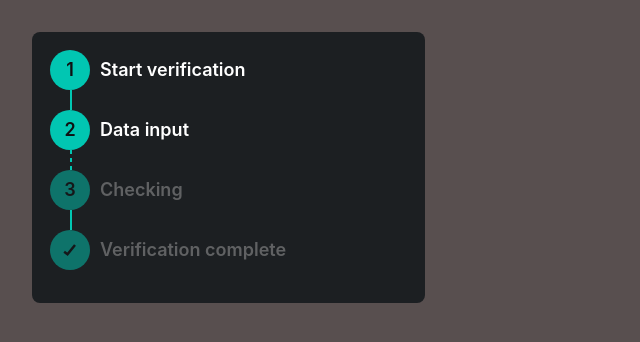
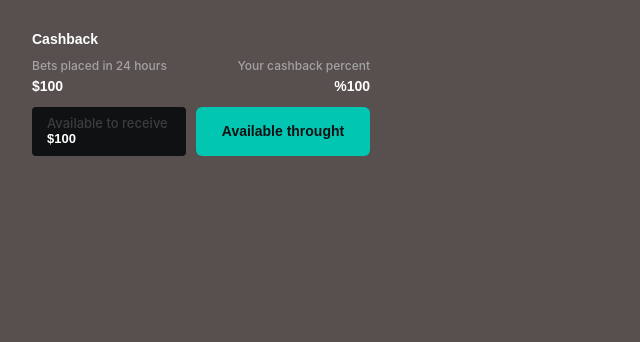
Before and after one commit to Marchenko1997/UI-Kit-bookie, a React (Vite) app in the folder my-app/: page / in a window 1280 px wide. Shown: the top 342 px of the page, without its empty margins (0-640 px from the left). Built offline with nearby package versions, Linux system fonts and the light colour scheme.

Commit message:
set up cashback section

```diff
--- a/my-app/src/App.tsx
+++ b/my-app/src/App.tsx
@@ -1,6 +1,7 @@
 
 
 import './App.css'
+import { CashBack } from './shared/ui/CashBack/CashBack'
 import { DepositHeader } from './shared/ui/DepositHeader/DepositHeader'
 import { Input } from './shared/ui/Input/Input'
 import LanguageSelector from './shared/ui/LanguageSelector/LanguageSelector'
@@ -23,7 +24,8 @@ function App() {
       {/* <OneХTwoСard label="Label" amount={100} /> */}
       {/* <LanguageSelector/> */}
       {/* <DepositHeader/> */}
-      <ProgressBar/>
+      {/* <ProgressBar/> */}
+      <CashBack amount={100} percent={100}/>
     </>
   )
 }
--- a/my-app/src/index.css
+++ b/my-app/src/index.css
@@ -94,12 +94,9 @@ button:focus-visible {
     color: rgb(28, 31, 34) !important;
 }
 
+
+ /* Cтили для черточки в прогресс баре  что б она попадала под опасити*/
 .bg-dashed-line {
-  background-image: repeating-linear-gradient(
-    to bottom,
-    #01c6b2 0px,
-    #01c6b2 4px,
-    transparent 4px,
-    transparent 8px
-  );
+  border-left: 2px dashed #01C6B2;
+  content: "";
 }
--- /dev/null
+++ b/my-app/src/shared/ui/CashBack/CashBack.tsx
@@ -0,0 +1,74 @@
+import React from 'react';
+
+interface CashBackProps {
+    amount: number;
+    percent: number;
+}
+
+export const CashBack: React.FC<CashBackProps> = ({ amount, percent }) => {
+  return (
+    <div className="flex flex-col w-[338px] gap-[14px]">
+      <h3
+        className="text-white font-bold text-[14px] leading-[14px] text-left"
+        style={{ fontFamily: "Proxima Nova , sans-serif" }}
+      >
+        Cashback
+      </h3>
+      <div className="flex justify-between">
+        <div className="flex flex-col gap-[7px]">
+          <p
+            className="text-[#A3A3A3] font-medium text-[12px] leading-[12px] text-left"
+            style={{ fontFamily: "Inter, sans-serif" }}
+          >
+            Bets placed in 24 hours
+          </p>
+          <p
+            className="text-white text-[14px] font-bold leading-[14px] text-left"
+            style={{ fontFamily: "Proxima Nova, sans-serif" }}
+          >
+            ${amount}
+          </p>
+        </div>
+        <div className="flex flex-col gap-[7px]">
+          <p
+            className="text-[#A3A3A3] font-medium text-[12px] leading-[12px] text-left"
+            style={{ fontFamily: "Inter, sans-serif" }}
+          >
+            Your cashback percent
+          </p>
+          <p
+            className="text-white text-[14px] font-bold leading-[14px] text-right"
+            style={{ fontFamily: "Proxima Nova, sans-serif" }}
+          >
+            %{percent}
+          </p>
+        </div>
+      </div>
+      <div className="flex gap-[10px]">
+        <div className=" flexx flex-col gap-[4px] w-[154px] h-[49px] rounded-[4px] bg-[#0F1112] px-[15px] py-[8px]">
+          <p
+            className="text-[13px] leading-[16px] font-medium text-left"
+            style={{
+              color: "rgba(163, 163, 163, 0.3)",
+              fontFamily: "Inter, sans-serif",
+            }}
+          >
+            Available to receive
+          </p>
+          <p
+            className="text-white text-[13px] leading-[16px] font-bold text-left"
+            style={{ fontFamily: "Proxima Nova, sans-serif" }}
+          >
+            ${amount}
+          </p>
+        </div>
+        <button
+          className="w-[174px] h-[49px] rounded-[6px] bg-[#01C6B2] text-[#0F1112] text-[14px] font-bold leading-[17px] text-center"
+          style={{ fontFamily: "Proxima Nova, sans-serif" }}
+        >
+          Available throught
+        </button>
+      </div>
+    </div>
+  );
+};
--- a/my-app/src/shared/ui/ProgressBar/ProgressBar.tsx
+++ b/my-app/src/shared/ui/ProgressBar/ProgressBar.tsx
@@ -13,12 +13,13 @@ export const ProgressBar: React.FC<ProgressBarProps> = ({ className  }) => {
       {verificationSteps.map((step, index) => (
         <div key={step.id} className="flex flex-col items-start">
           <div
-            className={`flex gap-[10px] items-center ${
+            className={`flex flex-col items-start ${
               step.active ? "" : "opacity-50"
             }`}
           >
+            <div className="flex gap-[10px] items-center mb-0">
               <span
-              className="w-[40px] h-[40px] bg-[#01C6B2] text-[#0F1112] text-[18px] font-[600] leading-[22px] text-center rounded-full flex items-center justify-center"
+                className="w-[40px] h-[40px] bg-[#01C6B2] text-[#0F1112] text-[18px] font-[700] leading-[22px] text-center rounded-full flex items-center justify-center"
                 style={{ fontFamily: "Inter, sans-serif" }}
               >
                 {step.icon ? step.icon() : step.id}
@@ -33,6 +34,7 @@ export const ProgressBar: React.FC<ProgressBarProps> = ({ className  }) => {
               </p>
             </div>
 
+            {/* Черта под кружком (если это не последний шаг) */}
             {index < verificationSteps.length - 1 && (
               <div
                 className={`ml-[20px] w-[2px] h-[20px] ${
@@ -41,6 +43,7 @@ export const ProgressBar: React.FC<ProgressBarProps> = ({ className  }) => {
               />
             )}
           </div>
+        </div>
       ))}
     </div>
   );
```
Lines whose indentation alone changed are shown as unchanged.
